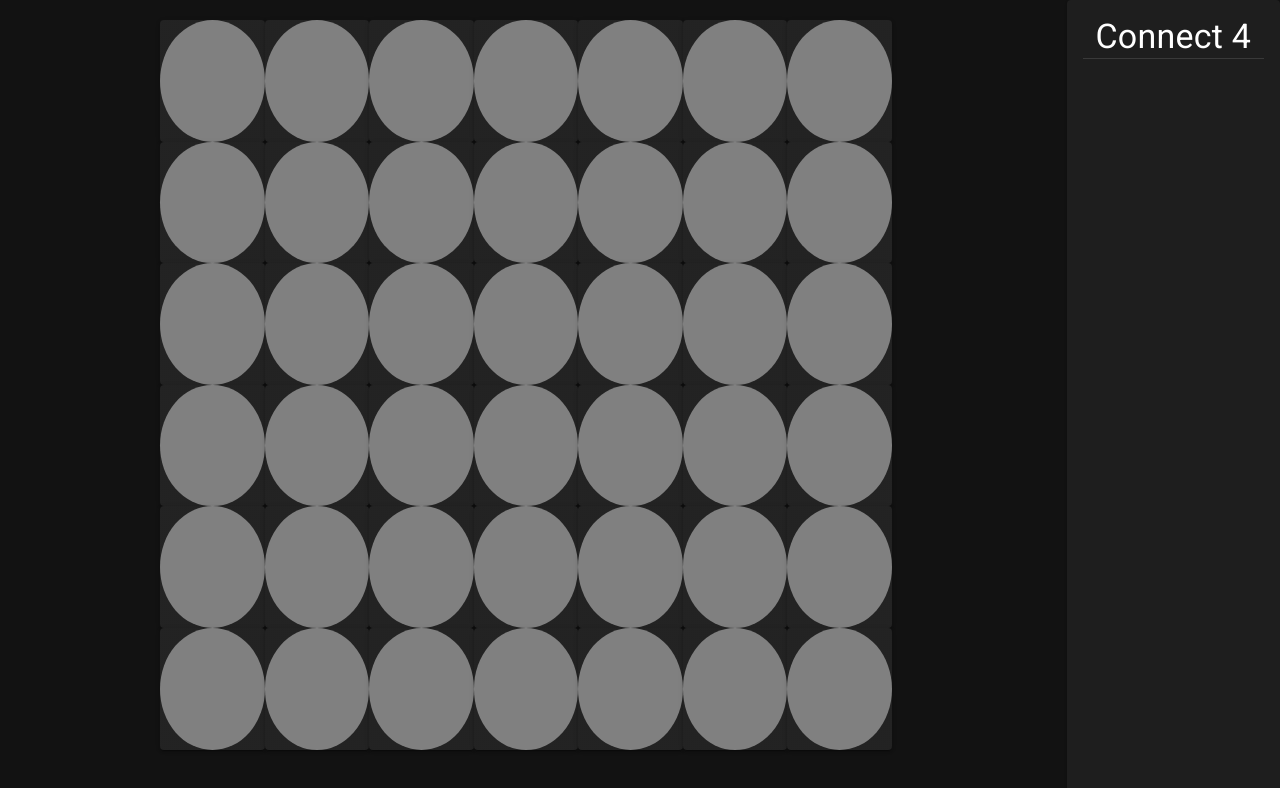
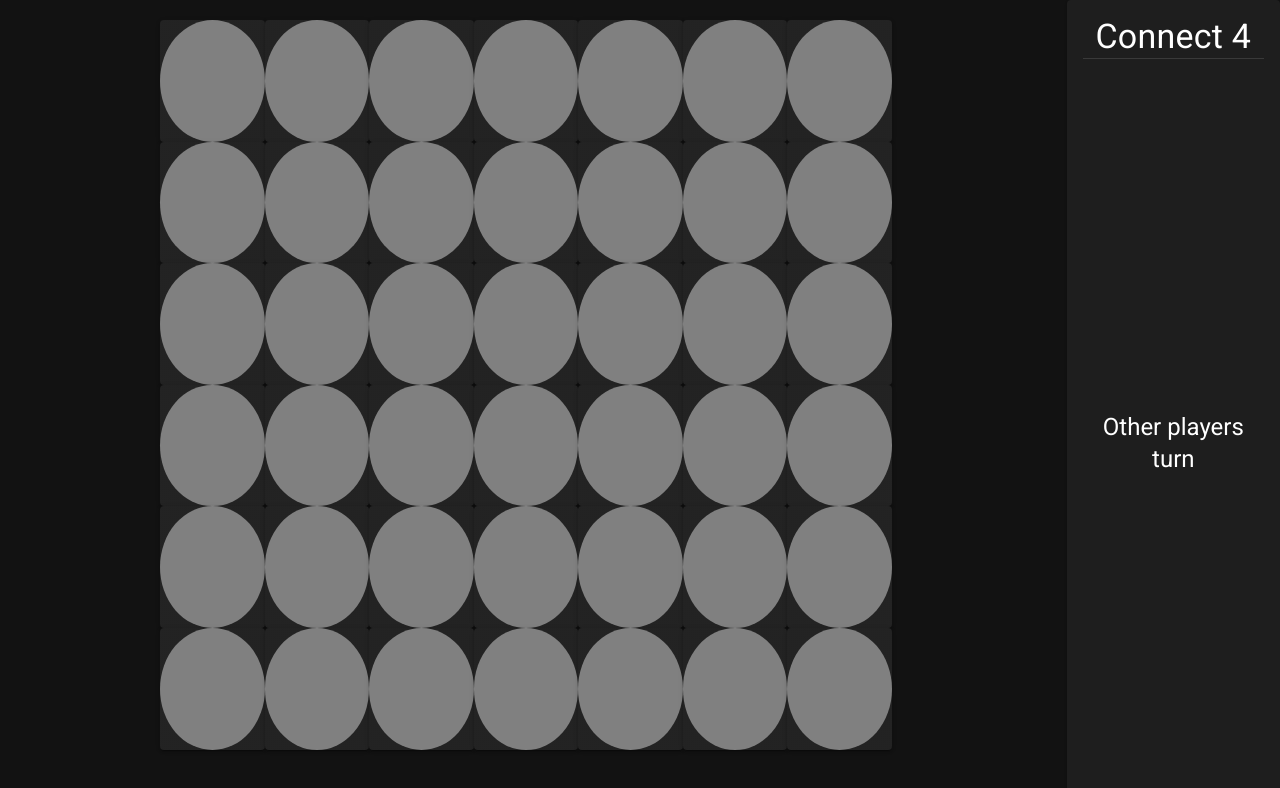
Before and after one commit to C-L-Software/connect-4-client, a React app: page /game in a window 1280 px wide. Shown: the top 788 px of the page. Built offline with nearby package versions, Linux system fonts and the light colour scheme.

Commit message:
Change turn text based on current turn value

```diff
--- a/src/pages/game/components/side-panel/index.tsx
+++ b/src/pages/game/components/side-panel/index.tsx
@@ -1,13 +1,31 @@
 import React from "react";
 import FlexBox from "../../../../components/flex-box";
-import { Paper, Typography, Divider } from "@mui/material";
+import { Paper, Typography, Divider, Stack } from "@mui/material";
+import { useGame } from "../../../../hooks/useGame";
 
 export default () => {
+  const {
+    state: { currentTurn, playerId },
+  } = useGame();
+
   return (
     <FlexBox>
       <Paper sx={{ width: "100%", height: "100%", textAlign: "center", p: 2 }}>
         <Typography variant="h4">Connect 4</Typography>
         <Divider />
+        <Stack
+          sx={{
+            width: "100%",
+            height: "100%",
+            justifyContent: "center",
+            alignItems: "center",
+          }}
+          direction={"column"}
+        >
+          <Typography variant="h5">
+            {currentTurn === playerId ? "Your turn" : "Other players turn"}
+          </Typography>
+        </Stack>
       </Paper>
     </FlexBox>
   );
```
